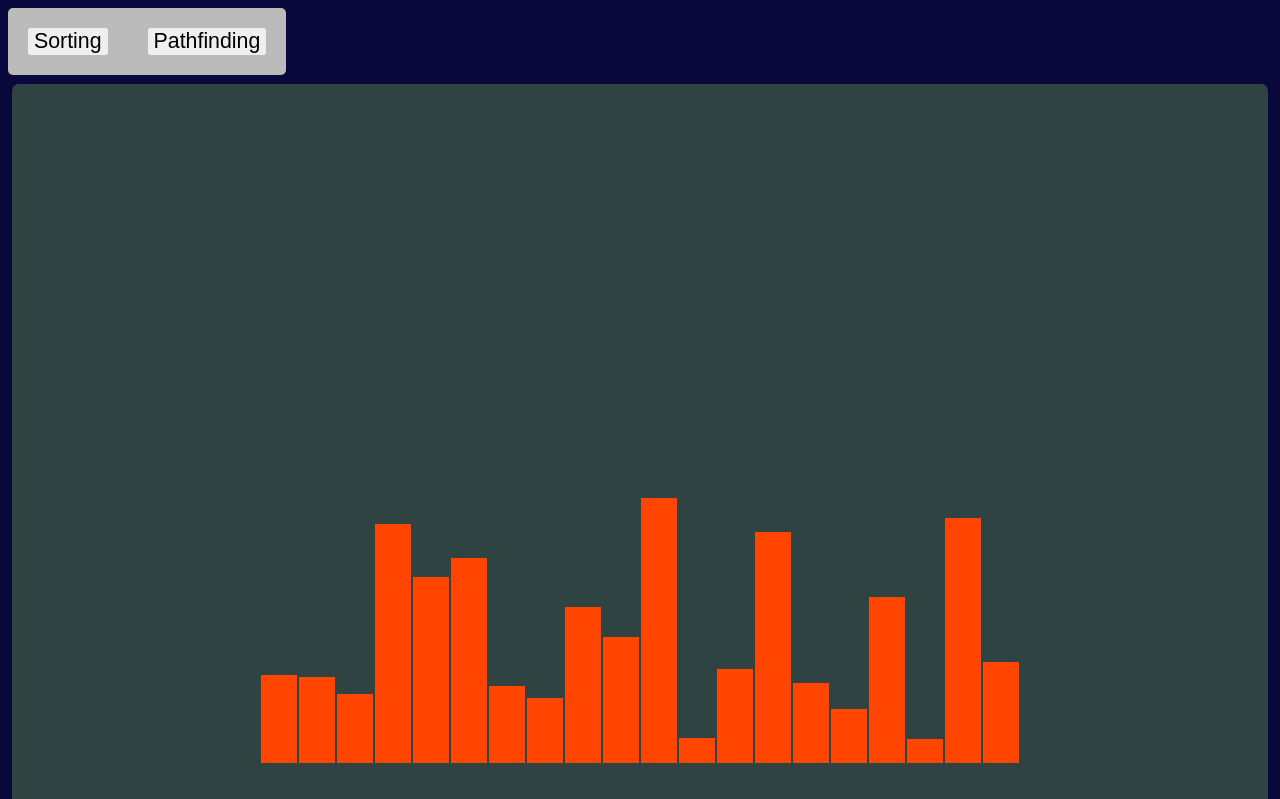
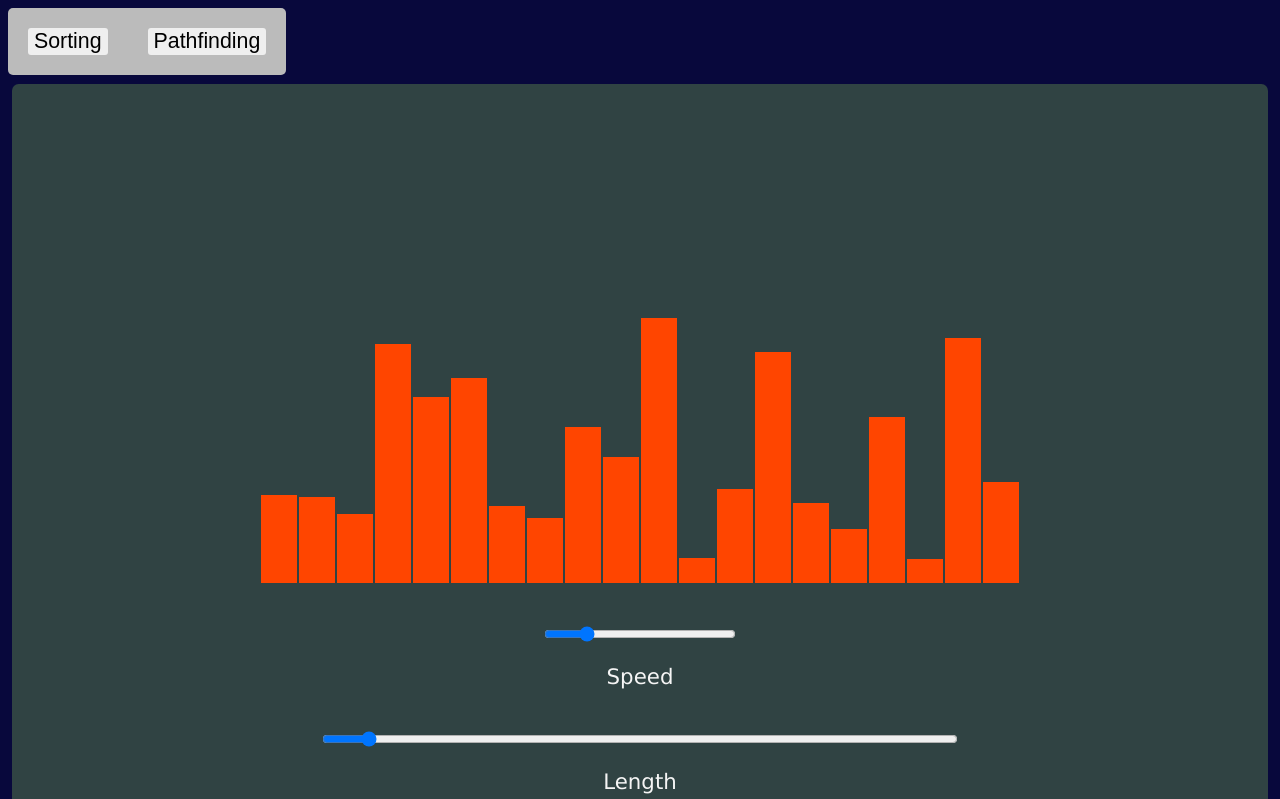
Before and after one commit to johnpatrickanders/goAlgo, a React (Create React App) app in the folder client/: page / in a window 1280 px wide. Shown: the top 799 px of the page. Built offline with nearby package versions, Linux system fonts and the light colour scheme.

Commit message:
change sort styling

```diff
--- a/client/src/SortingViz/SortingViz.css
+++ b/client/src/SortingViz/SortingViz.css
@@ -21,7 +21,7 @@ body {
 }
 
 .array-container {
-  min-height: 660px;
+  min-height: 60vh;
   display: flex;
   justify-content: center;
   align-items: flex-end;
@@ -74,8 +74,8 @@ button:hover {
   display: flex;
   flex-direction: column;
   align-self: center;
-  margin-top: 35px;
-  width: 85vw;
+  margin-top: 40px;
+  width: 50vw;
 }
 
 .sliderlabel {
@@ -85,3 +85,45 @@ button:hover {
   align-self: center;
   color: whitesmoke;
 }
+
+
+#my-range {
+  width: 30%;
+  display: flex;
+  align-self: center;
+  /* position: absolute; */
+}
+          /* input[type="range"] {
+            width: 100%;
+            margin: 0;
+            box-sizing: border-box;
+          } */
+
+/* datalist {
+  display: flex;
+  width: 100%;
+  justify-content: space-between;
+  margin-top: -23px;
+  padding-top: 0px;
+}
+.ticker {
+  display: flex;
+  background-color: black;
+  border-radius: 3px;
+  width: 1px;
+  height: 3px;
+  padding-bottom: 3px;
+} */
+
+/* option {
+  width: 2ex;
+  display: flex;
+  justify-content: center;
+  height: 42px;
+  align-items: end;
+  background-image: url(https://img.icons8.com/small/16/000000/inactive-state.png);
+  height: 4ex;
+  background-position-y: -15px;
+  background-position-x: center;
+  z-index: -1;
+} */
--- a/client/src/SortingViz/SortingViz.js
+++ b/client/src/SortingViz/SortingViz.js
@@ -255,13 +255,17 @@ export default function SortingViz() {
       <div className="slidercontainer">
         <input onChange={handleChange}
           type="range"
+          list='tickmarks'
           min="1"
-          max="300"
-          value={SPEED}
-          className="slider"
-          id="myRange"
+          max="301"
+          // value={SPEED}
+          // onChange={setSpeed}
+          step='60'
+          className="slidercontianer"
+          id="my-range"
           name='Speed'
         />
+
         <label className='sliderlabel' for='myRange'>Speed</label>
       </div>
       <div className="slidercontainer">
```
